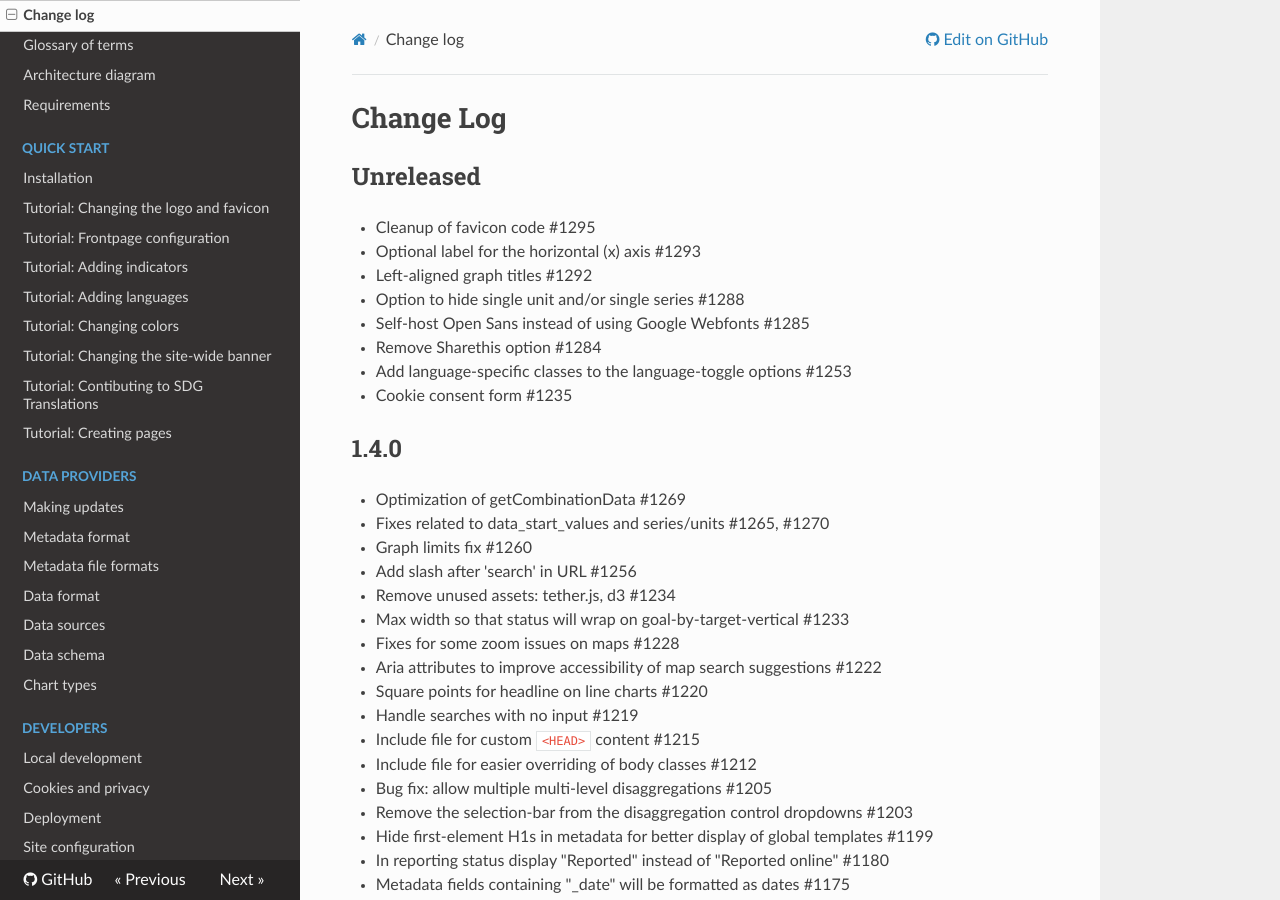
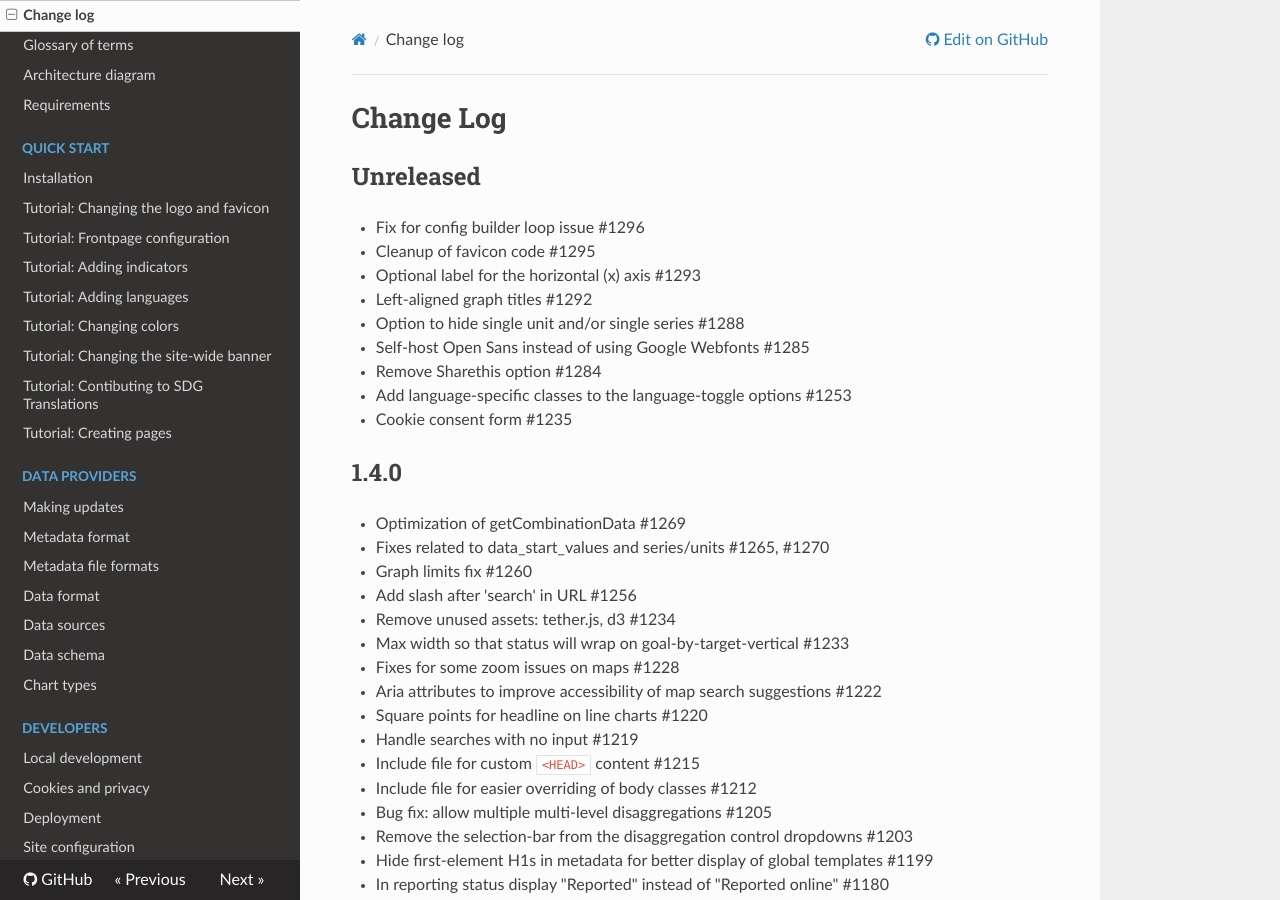
Before and after one commit to open-sdg/open-sdg, an MkDocs documentation site: the page built from docs/changelog.md, in a window 1280 px wide and 900 px high. Built offline with MkDocs 1.6.1, drawn with Linux system fonts in a browser that asks for light colours; nearby versions of some CDN libraries; old or Windows-style settings are respelled for this version of MkDocs.

Commit message:
Changelog

```diff
--- a/docs/changelog.md
+++ b/docs/changelog.md
@@ -2,6 +2,7 @@
 
 ## Unreleased
 
+* Fix for config builder loop issue #1296
 * Cleanup of favicon code #1295
 * Optional label for the horizontal (x) axis #1293
 * Left-aligned graph titles #1292
```
